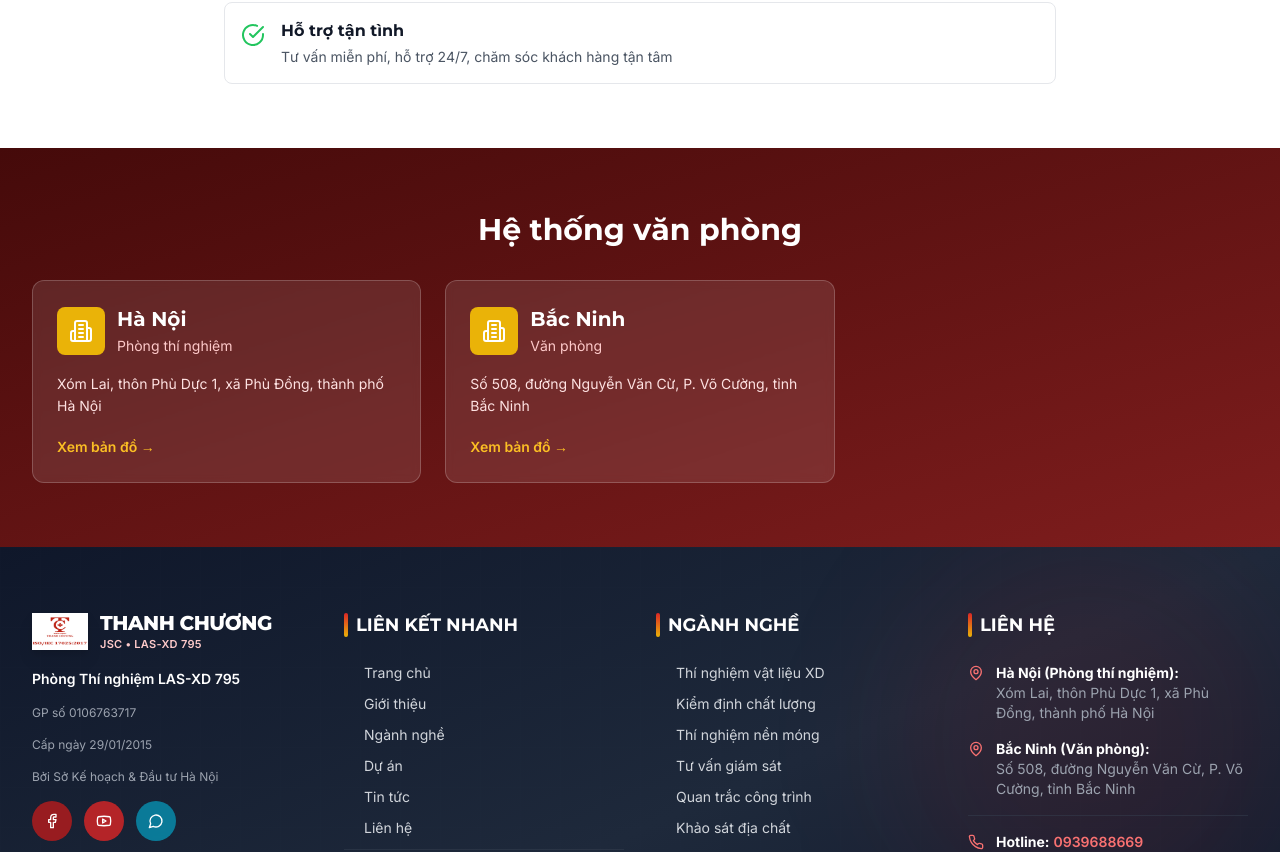
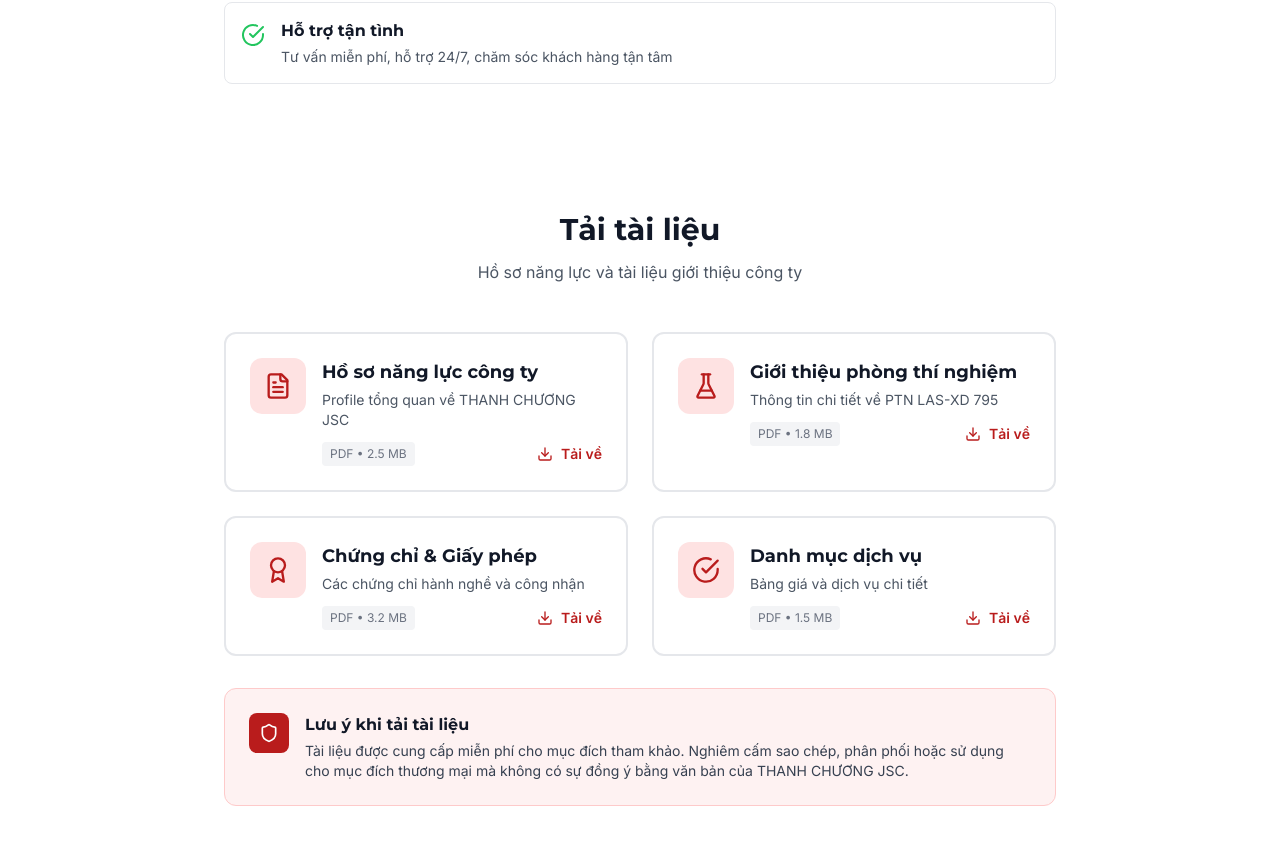
Before and after one commit to tuananh-nqt9/DUANKDXDTC, a Next.js app: page /gioi-thieu in a window 1280 px wide. Shown: the part 2256-3108 px from the top of the page. Built offline with nearby package versions, Linux system fonts and the light colour scheme.

Commit message:
feat: add PDF download section to about page with company documents
Co-authored-by: Cursor <cursoragent@cursor.com>

```diff
--- a/src/app/gioi-thieu/page.tsx
+++ b/src/app/gioi-thieu/page.tsx
@@ -1,6 +1,6 @@
 import { TopBar, Header } from "@/components/Header";
 import { Footer } from "@/components/Footer";
-import { Award, Users, Building2, FlaskConical, CheckCircle, Shield, Target, Lightbulb, TrendingUp } from "lucide-react";
+import { Award, Users, Building2, FlaskConical, CheckCircle, Shield, Target, Lightbulb, TrendingUp, Download, FileText } from "lucide-react";
 import { COMPANY, STATS, TEAM_MEMBERS } from "@/lib/constants";
 import Image from "next/image";
 
@@ -193,6 +193,94 @@ export default function AboutPage() {
           </div>
         </section>
 
+        {/* Download Documents */}
+        <section className="py-16 bg-white">
+          <div className="container-custom max-w-4xl">
+            <div className="text-center mb-12">
+              <h2 className="text-3xl font-bold text-gray-900 mb-3">Tải tài liệu</h2>
+              <p className="text-gray-600">Hồ sơ năng lực và tài liệu giới thiệu công ty</p>
+            </div>
+
+            <div className="grid md:grid-cols-2 gap-6">
+              {[
+                {
+                  title: "Hồ sơ năng lực công ty",
+                  description: "Profile tổng quan về THANH CHƯƠNG JSC",
+                  file: "/documents/ho-so-nang-luc.pdf",
+                  size: "2.5 MB",
+                  icon: FileText,
+                },
+                {
+                  title: "Giới thiệu phòng thí nghiệm",
+                  description: "Thông tin chi tiết về PTN LAS-XD 795",
+                  file: "/documents/phong-thi-nghiem.pdf",
+                  size: "1.8 MB",
+                  icon: FlaskConical,
+                },
+                {
+                  title: "Chứng chỉ & Giấy phép",
+                  description: "Các chứng chỉ hành nghề và công nhận",
+                  file: "/documents/chung-chi.pdf",
+                  size: "3.2 MB",
+                  icon: Award,
+                },
+                {
+                  title: "Danh mục dịch vụ",
+                  description: "Bảng giá và dịch vụ chi tiết",
+                  file: "/documents/danh-muc-dich-vu.pdf",
+                  size: "1.5 MB",
+                  icon: CheckCircle,
+                },
+              ].map((doc, i) => (
+                <a
+                  key={i}
+                  href={doc.file}
+                  download
+                  className="group bg-white border-2 border-gray-200 rounded-xl p-6 hover:border-primary-500 hover:shadow-lg transition-all"
+                >
+                  <div className="flex items-start gap-4">
+                    <div className="w-14 h-14 bg-primary-100 rounded-xl flex items-center justify-center flex-shrink-0 group-hover:bg-primary-600 transition-colors">
+                      <doc.icon className="w-7 h-7 text-primary-600 group-hover:text-white transition-colors" />
+                    </div>
+
+                    <div className="flex-1 min-w-0">
+                      <h3 className="text-lg font-bold text-gray-900 mb-1 group-hover:text-primary-600 transition-colors">
+                        {doc.title}
+                      </h3>
+                      <p className="text-sm text-gray-600 mb-3">{doc.description}</p>
+
+                      <div className="flex items-center justify-between">
+                        <span className="text-xs text-gray-500 bg-gray-100 px-2 py-1 rounded">
+                          PDF • {doc.size}
+                        </span>
+                        <div className="flex items-center gap-2 text-primary-600 font-semibold text-sm group-hover:gap-3 transition-all">
+                          <Download className="w-4 h-4" />
+                          <span>Tải về</span>
+                        </div>
+                      </div>
+                    </div>
+                  </div>
+                </a>
+              ))}
+            </div>
+
+            <div className="mt-8 p-6 bg-primary-50 border border-primary-200 rounded-xl">
+              <div className="flex items-start gap-4">
+                <div className="w-10 h-10 bg-primary-600 rounded-lg flex items-center justify-center flex-shrink-0">
+                  <Shield className="w-5 h-5 text-white" />
+                </div>
+                <div>
+                  <h4 className="font-bold text-gray-900 mb-1">Lưu ý khi tải tài liệu</h4>
+                  <p className="text-sm text-gray-700">
+                    Tài liệu được cung cấp miễn phí cho mục đích tham khảo.
+                    Nghiêm cấm sao chép, phân phối hoặc sử dụng cho mục đích thương mại mà không có sự đồng ý bằng văn bản của THANH CHƯƠNG JSC.
+                  </p>
+                </div>
+              </div>
+            </div>
+          </div>
+        </section>
+
         {/* Company Locations */}
         <section className="py-16 bg-gradient-to-br from-primary-900 to-primary-800 text-white">
           <div className="container-custom">
```
